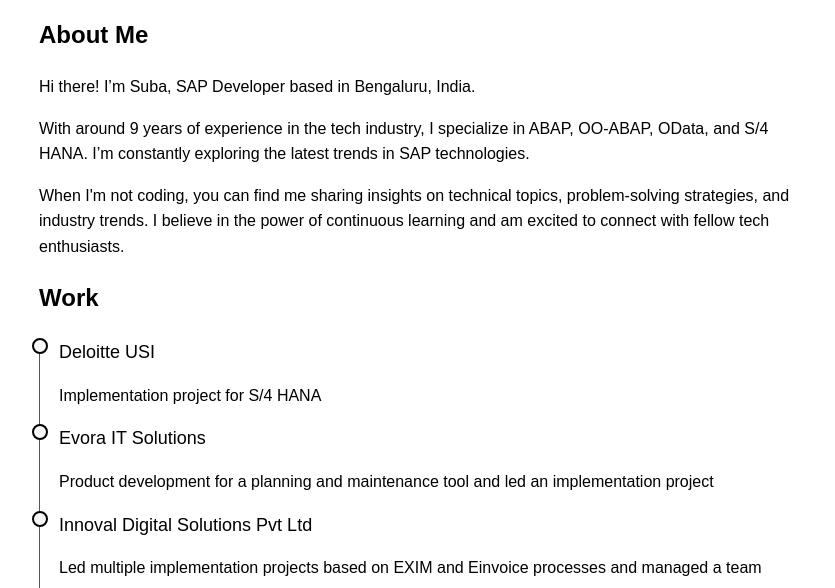
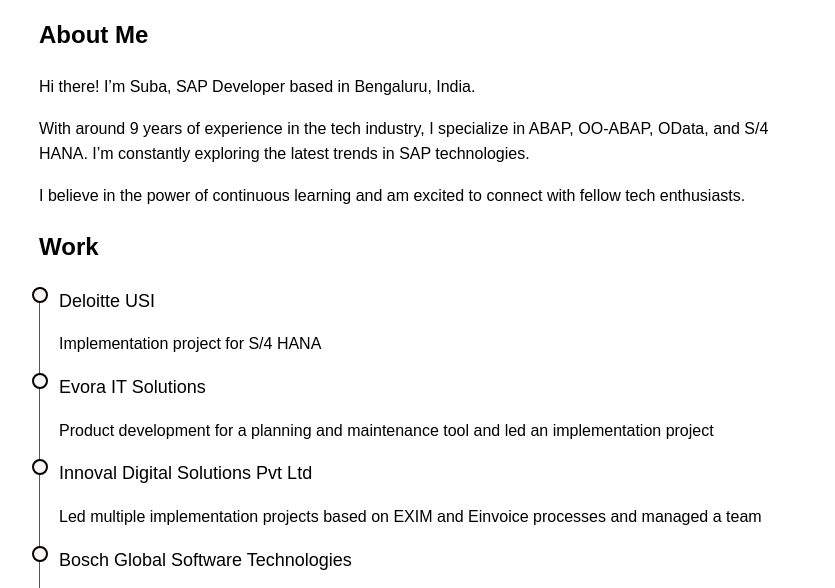
Before and after one commit to subasaraswathi/subasaraswathi.github.io, a plain HTML site: page index.html in a window 1280 px wide. Shown: the part 196-784 px from the top of the page, without its empty margins (221-1056 px from the left). Drawn offline with Linux system fonts and the light colour scheme.

Commit message:
Update index.html

```diff
--- a/index.html
+++ b/index.html
@@ -47,8 +47,7 @@
                 <p>Hi there! I’m Suba, SAP Developer based in Bengaluru, India. </p>
                 <p>With around 9 years of experience in the tech industry, I specialize in ABAP, OO-ABAP, OData, and S/4
                     HANA. I’m constantly exploring the latest trends in SAP technologies.</p>
-                <p>When I'm not coding, you can find me sharing insights on technical topics, problem-solving
-                    strategies, and industry trends. I believe in the power of continuous learning and am excited to
+                <p>I believe in the power of continuous learning and am excited to
                     connect with fellow tech enthusiasts.</p>
             </section>
             <section id="work">
```
